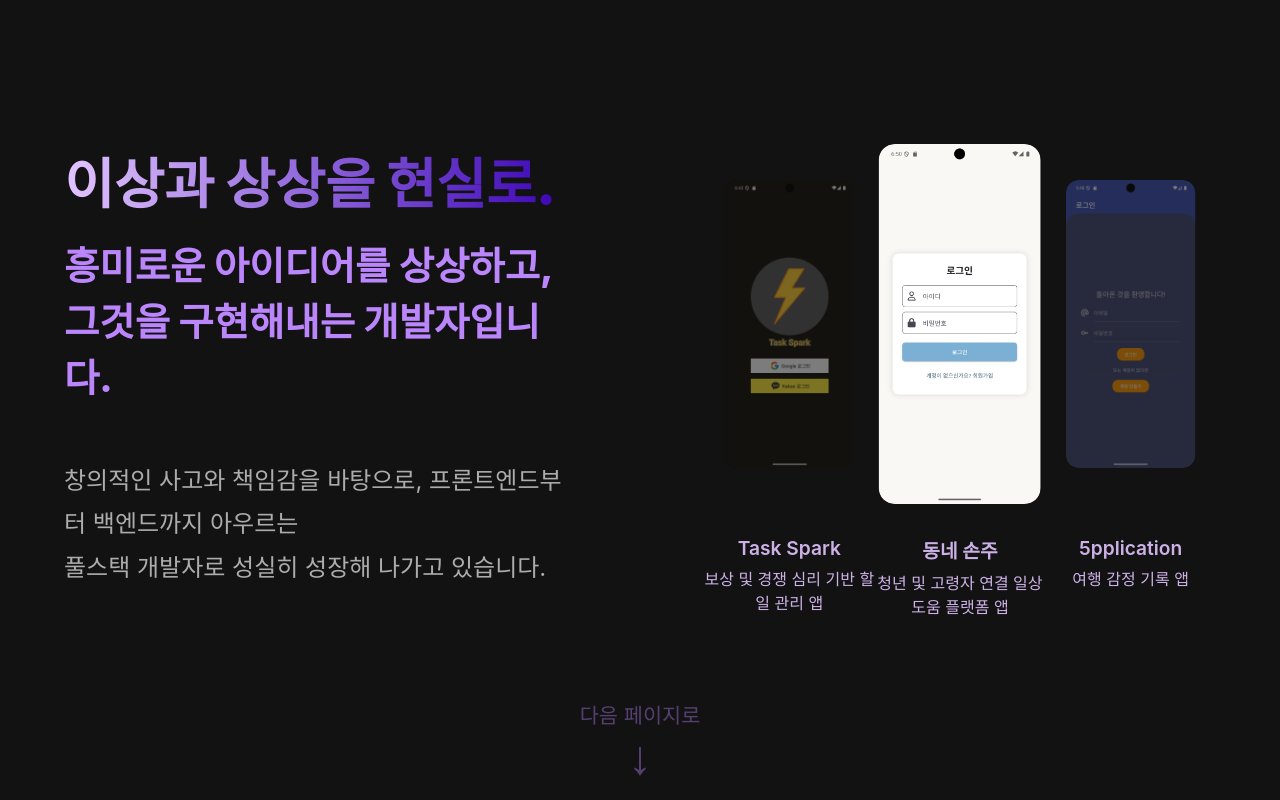
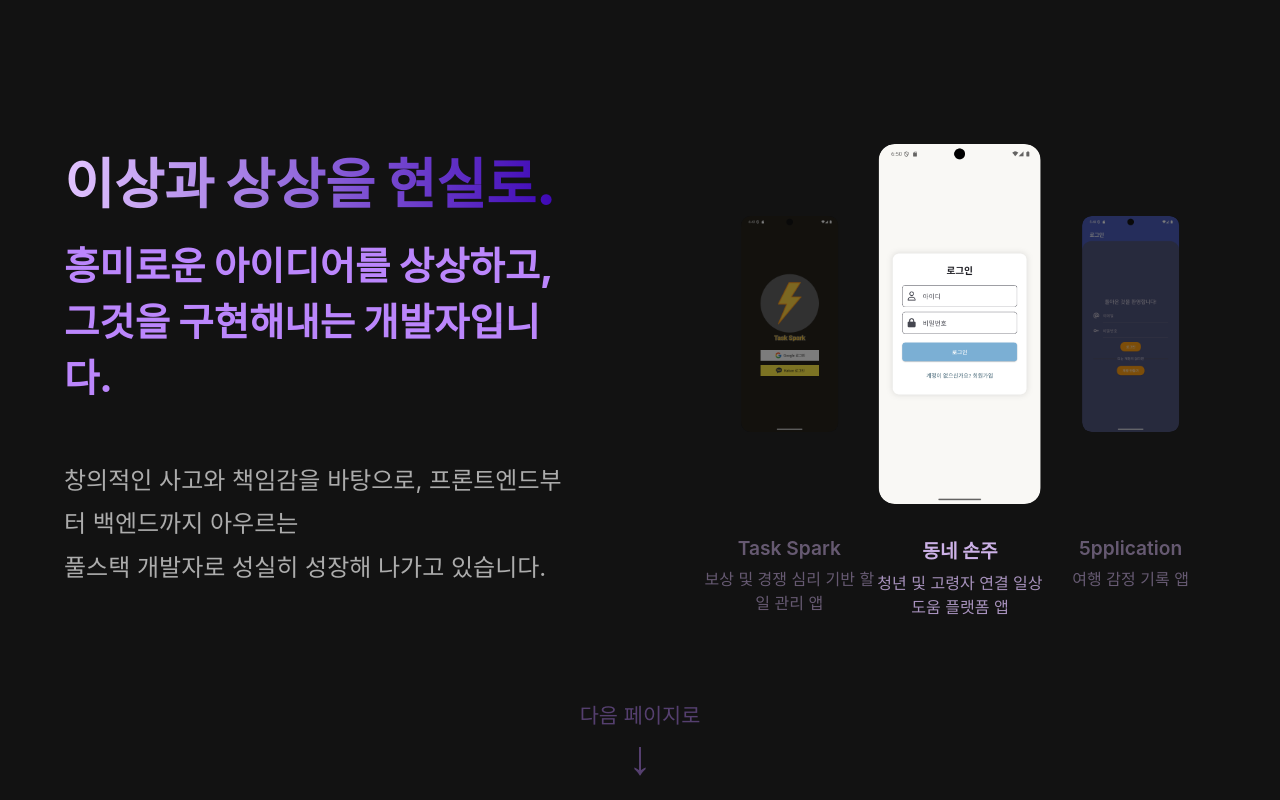
Before and after one commit to rlaxogh5079/portfolio, a React (Create React App) app: page / in a window 1280 px wide. Shown: the top 800 px of the page. Built offline with nearby package versions, Linux system fonts and the light colour scheme.

Commit message:
:lipstick: 부드러운 Slide Item 제공

```diff
--- a/src/pages/Intro.js
+++ b/src/pages/Intro.js
@@ -1,9 +1,27 @@
 import "../styles/Intro.scss";
 import { Autoplay } from "swiper/modules";
+import { useEffect, useRef } from "react";
 import { Swiper, SwiperSlide } from "swiper/react";
 import "swiper/css";
 
+const FIRST_DELAY = 500;
+const NORMAL_DELAY = 1000;
+
 const Intro = () => {
+  const swiperRef = useRef(null);
+
+  useEffect(() => {
+    if (!swiperRef.current) return;
+
+    swiperRef.current.autoplay?.stop();
+    const t = setTimeout(() => {
+      if (!swiperRef.current?.destroyed) {
+        swiperRef.current.autoplay?.start();
+      }
+    }, FIRST_DELAY);
+
+    return () => clearTimeout(t);
+  }, []);
   return (
     <div className="intro dark">
       <div className="intro-main">
@@ -23,12 +41,17 @@ const Intro = () => {
         <div className="intro-right">
           <Swiper
             modules={[Autoplay]}
-            centeredSlides={true}
-            loop={true}
+            onSwiper={(s) => (swiperRef.current = s)}
+            loop
+            centeredSlides
             slidesPerView={3}
             spaceBetween={0}
             speed={3000}
-            autoplay={{ delay: 0, disableOnInteraction: false }}
+            autoplay={{
+              delay: NORMAL_DELAY,
+              disableOnInteraction: false,
+              pauseOnMouseEnter: true,
+            }}
             allowTouchMove={false}
           >
             <SwiperSlide>
@@ -95,14 +118,7 @@ const Intro = () => {
 
       <div className="intro-bottom">
         <div className="bottom-text">다음 페이지로</div>
-        <button
-          className="bottom-button"
-          onClick={() => {
-            document
-              .getElementById("skill-section")
-              ?.scrollIntoView({ behavior: "smooth" });
-          }}
-        >
+        <button className="bottom-button" onClick={() => {}}>
           ↓
         </button>
       </div>
--- a/src/styles/Intro.scss
+++ b/src/styles/Intro.scss
@@ -10,6 +10,20 @@
   --intro-bottom-text: clamp(1rem, 1vw + 0.5rem, 1.5rem);
   --slide-img-h: clamp(250px, 45vh, 400px);
   --br-radius: 1rem;
+}
+
+$tr-duration: 1s;
+$tr-ease: ease;
+$op-dim: 0.45;
+
+@mixin smooth {
+  transition: all $tr-duration $tr-ease;
+}
+
+@mixin gradient-text($from, $to) {
+  background: linear-gradient(90deg, $from, $to);
+  -webkit-background-clip: text;
+  -webkit-text-fill-color: transparent;
 }
 
 .slide-item {
@@ -25,34 +39,58 @@
     height: var(--slide-img-h);
     object-fit: contain;
     border-radius: var(--br-radius);
-    transition: all 0.6s ease;
+    @include smooth;
   }
 
   .slide-caption {
     margin-top: 1rem;
     color: var.$color-accent-bright;
     opacity: 0.9;
+    @include smooth;
 
     .title {
       font-size: var(--intro-slide-title);
       font-weight: 600;
+      @include smooth;
     }
+
     .subtitle {
       margin-top: 0.4rem;
       font-size: var(--intro-slide-subtitle);
+      @include smooth;
     }
   }
 }
 
-.swiper-slide:not(.swiper-slide-active) .slide-item img {
-  transform: scale(0.8);
-  opacity: 0.45;
+.swiper-slide {
+  .slide-item {
+    img {
+      transform: scale(1);
+      opacity: 1;
+    }
+    .title {
+      opacity: 1;
+    }
+    .subtitle {
+      opacity: 0.8;
+    }
+  }
+
+  &:not(.swiper-slide-active) {
+    .slide-item {
+      img {
+        transform: scale(0.6);
+        opacity: $op-dim;
+      }
+      .title {
+        opacity: $op-dim;
+      }
+      .subtitle {
+        opacity: $op-dim;
+      }
+    }
+  }
 }
-.swiper-slide-active .slide-item img {
-  transform: scale(1);
-  opacity: 1;
-}
-
 .intro.dark {
   display: flex;
   flex-direction: column;
@@ -77,21 +115,20 @@
         overflow-wrap: normal;
         font-size: var(--intro-title);
         font-weight: 900;
-        background: linear-gradient(
-          90deg,
+        @include gradient-text(
           var.$color-accent-bright,
           var.$color-accent-dark
         );
-        -webkit-background-clip: text;
-        -webkit-text-fill-color: transparent;
         line-height: 1.3;
       }
+
       .subtitle {
         font-size: var(--intro-subtitle);
         font-weight: 800;
         color: var.$color-accent;
         margin-bottom: 1rem;
       }
+
       .desc {
         font-size: var(--intro-desc);
         line-height: 1.8;
@@ -129,6 +166,7 @@
       background: none;
       border: none;
     }
+
     .bottom-text {
       color: var.$color-accent;
       font-size: var(--intro-bottom-text);
@@ -153,13 +191,16 @@
 
   .intro.dark {
     padding: 5vh 5vw;
+
     .intro-main {
       flex-direction: column;
+
       > * {
         min-width: 0;
       }
-      .intro-right,
-      .intro-left {
+
+      .intro-left,
+      .intro-right {
         width: 90vw;
       }
     }
@@ -173,8 +214,10 @@
 
   .intro.dark {
     padding: 3vh 5vw;
+
     .intro-main {
       gap: 0;
+
       .intro-right {
         .slide-caption {
           display: none;
@@ -182,8 +225,10 @@
       }
     }
 
-    .intro-bottom > * {
-      display: none;
+    .intro-bottom {
+      > * {
+        display: none;
+      }
     }
   }
 }
```
